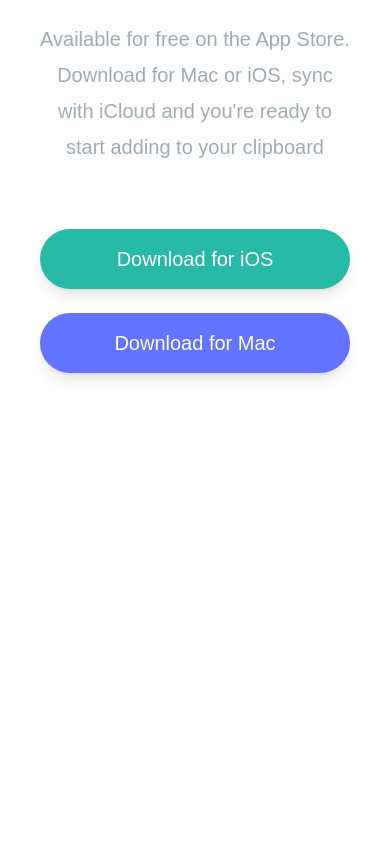
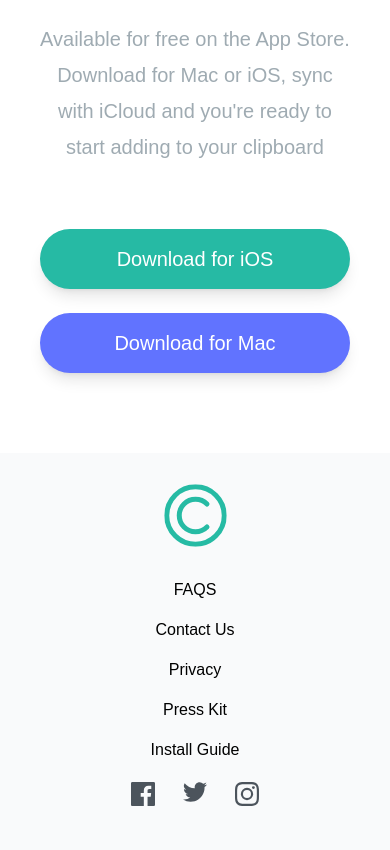
Before and after one commit to Shafayet-Shawal96/Clipboard-Website, a website: page index.html in a window 390 px wide. Shown: the part 4794-5644 px from the top of the page. Before the commit the page ends 5247 px from the top, so only its background shows below. Drawn offline with Linux system fonts and the light colour scheme; a web font is replaced by a local one.

Commit message:
Footer section done

```diff
--- a/index.html
+++ b/index.html
@@ -191,5 +191,64 @@
         </div>
       </div>
     </section>
+
+    <!-- footer section -->
+    <footer class="bg-gray-50">
+      <div class="section-container">
+        <div class="flex flex-col items-center jutify-between md:flex-row">
+          <img class="scale-50" src="./images/logo.svg" alt="" />
+          <div
+            class="flex flex-col items-center justify-between flex-1 mb-10 space-y-6 md:flex-row md:mb-0 md:space-y-0.text-grayishBlue"
+          >
+            <!-- Menus -->
+            <div
+              class="flex flex-col space-y-4 md:flex-row md:ml-24 md:space-x-24 md:space-y-0"
+            >
+              <!-- Menu 1 -->
+              <div class="flex flex-col space-y-4 text-center md:text-left">
+                <div><a class="hover:text-strongCyan" href="#">FAQS</a></div>
+                <div>
+                  <a class="hover:text-strongCyan" href="#">Contact Us</a>
+                </div>
+              </div>
+
+              <!-- Menu 2 -->
+              <div class="flex flex-col space-y-4 text-center md:text-left">
+                <div><a class="hover:text-strongCyan" href="#">Privacy</a></div>
+                <div>
+                  <a class="hover:text-strongCyan" href="#">Press Kit</a>
+                </div>
+              </div>
+
+              <!-- Menu 3 -->
+              <div class="flex flex-col space-y-4 text-center md:text-left">
+                <div>
+                  <a class="hover:text-strongCyan" href="#">Install Guide</a>
+                </div>
+              </div>
+
+              <!-- Social Icons -->
+              <div class="flex justify-between w-32 py-1">
+                <a href="#"
+                  ><img
+                    class="duration-200 ficon"
+                    src="./images/icon-facebook.svg"
+                /></a>
+                <a href="#"
+                  ><img
+                    class="duration-200 ficon"
+                    src="./images/icon-twitter.svg"
+                /></a>
+                <a href="#"
+                  ><img
+                    class="duration-200 ficon"
+                    src="./images/icon-instagram.svg"
+                /></a>
+              </div>
+            </div>
+          </div>
+        </div>
+      </div>
+    </footer>
   </body>
 </html>
--- a/input.css
+++ b/input.css
@@ -27,3 +27,8 @@
     background-image: url("../images/bg-header-mobile.png");
   }
 }
+
+.ficon:hover {
+  filter: invert(53%) sepia(68%) saturate(434%) hue-rotate(121deg)
+    brightness(101%) contrast(94%);
+}
```
Also changed, not shown: css/style.css.
